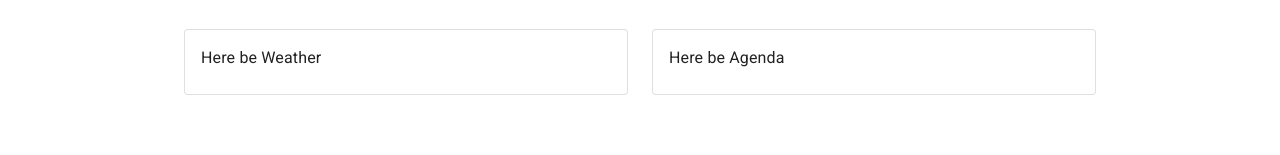
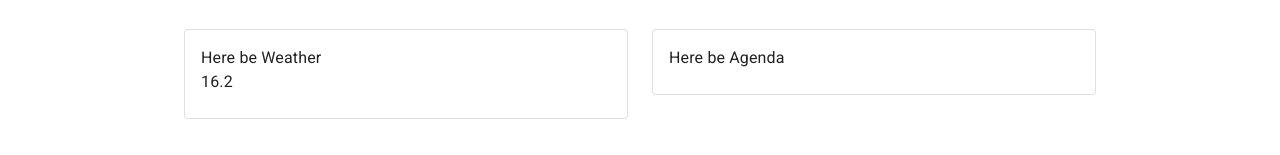
Before and after one commit to danrees/dashboard-frontend, a Next.js app: page / in a window 1280 px wide. Shown: the part 149-304 px from the top of the page. Built offline with nearby package versions, Linux system fonts and the light colour scheme.

Commit message:
Stub in temperature data for weather

```diff
--- a/components/weather.js
+++ b/components/weather.js
@@ -1,13 +1,16 @@
 import { Card, CardContent, Typography } from "@material-ui/core";
 
 
-export default function Weather() {
+export default function Weather({weatherData}) {
     return (
         <Card variant="outlined">
             <CardContent >
                 <Typography>
                     Here be Weather
                 </Typography>
+                <Typography>
+                    {weatherData ? Number((weatherData?.main?.temp - 272.0).toFixed(1) ) : 'No weather data'}
+                </Typography>
             </CardContent>
         </Card>
     )
--- a/pages/index.js
+++ b/pages/index.js
@@ -5,6 +5,7 @@ import Weather from '../components/weather';
 import Agenda from '../components/agenda';
 
 export default function Home() {
+  const tempWeather = {"main": {"temp": 288.2}}
   return (
     <div className="">
       <Head>
@@ -20,7 +21,7 @@ export default function Home() {
         </Box>
         <Grid container spacing={3}>
           <Grid item sm={6} xs={12}>
-            <Weather></Weather>
+            <Weather weatherData={tempWeather}></Weather>
           </Grid>
           <Grid item sm={6} xs={12}>
             <Agenda></Agenda>
```
